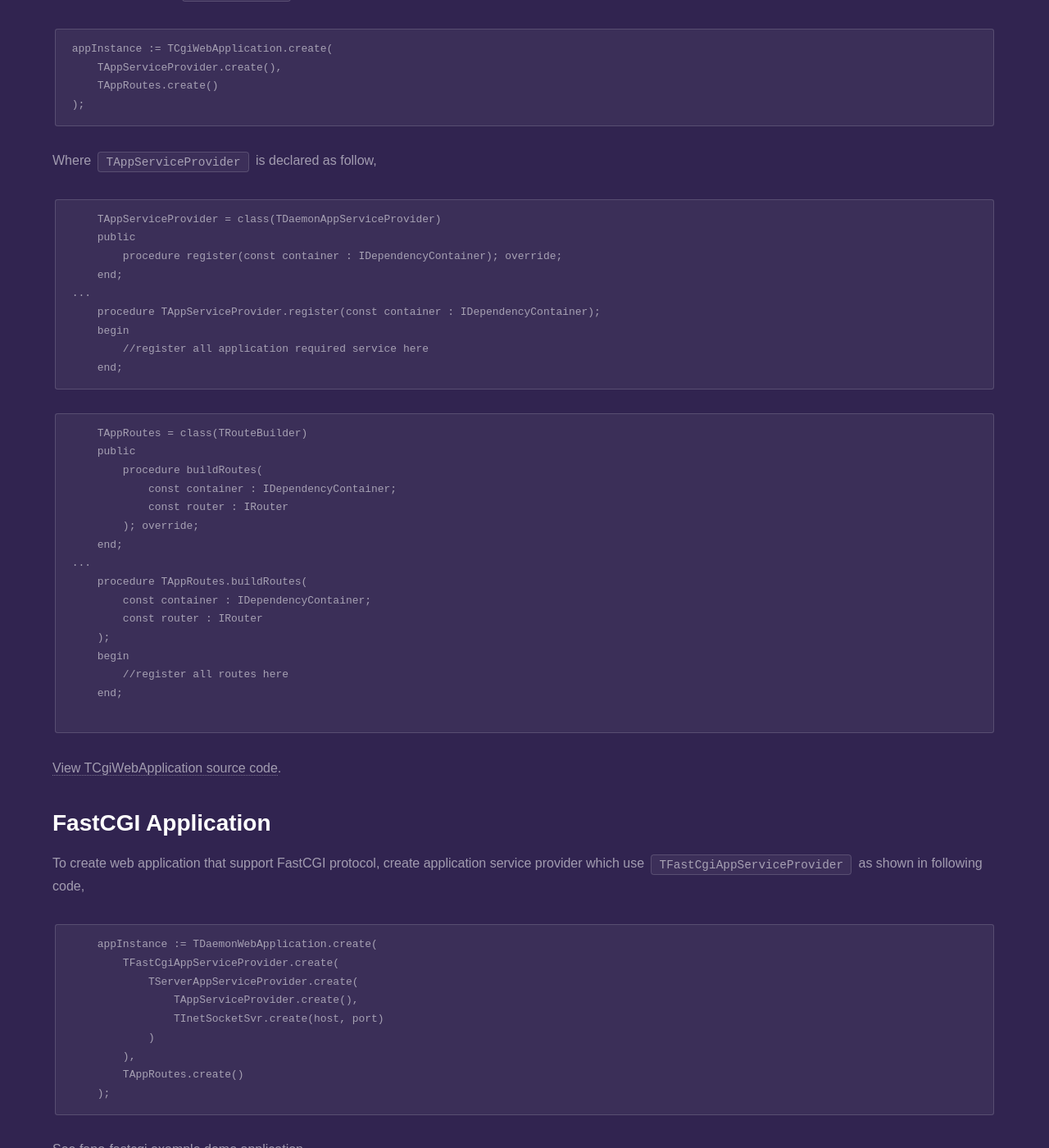
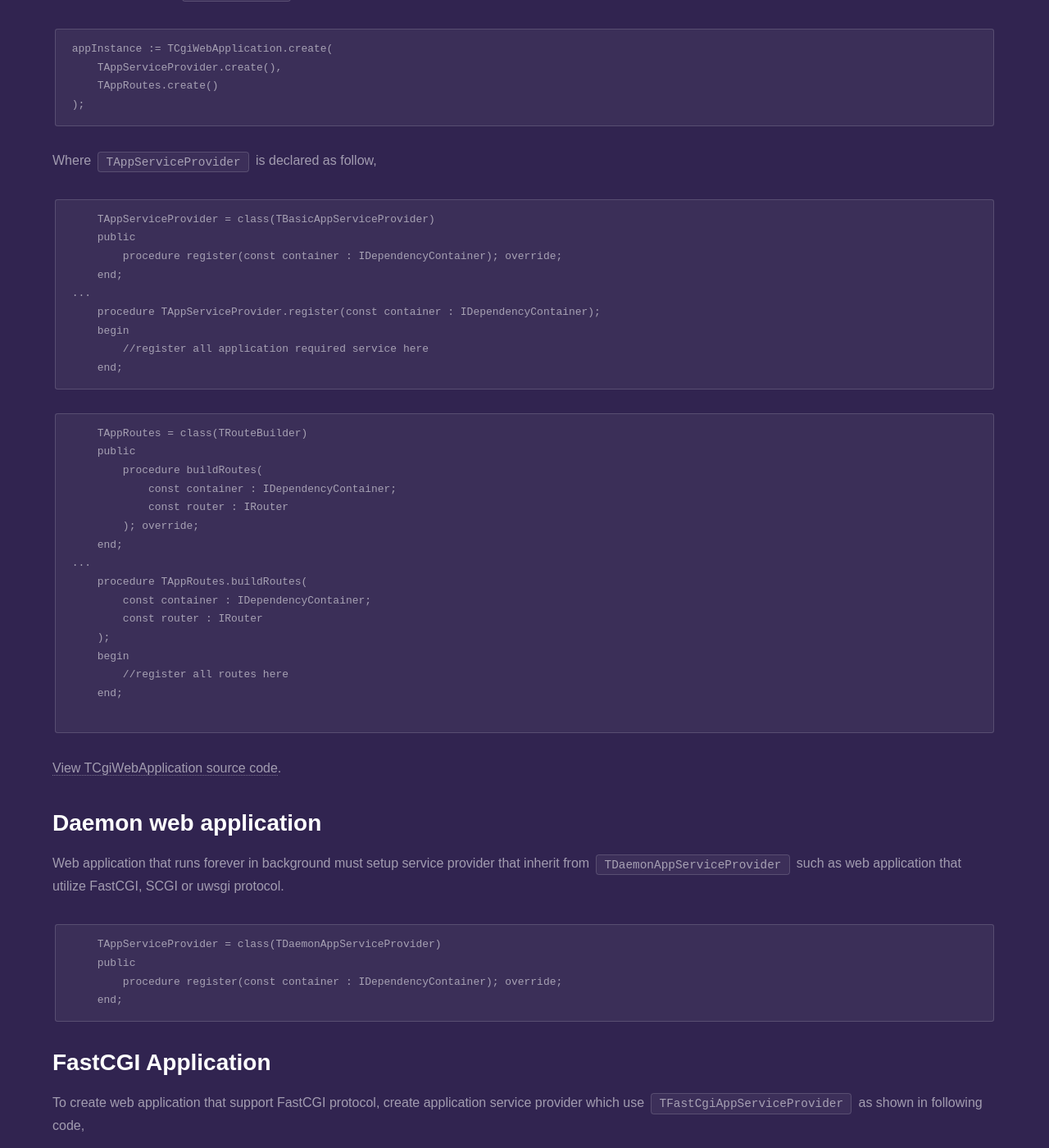
Before and after one commit to fanoframework/fanoframework.github.io, a Jekyll site: the page built from working-with-application/index.md, in a window 1280 px wide and 1400 px high, scrolled down 1161 px. Shown: the whole window at 82% size. Built offline with Jekyll 4.4.1, drawn with Linux system fonts in a browser that asks for light colours; our own code applies the rules of GitHub Pages for plain Markdown files; some of the changed text lies outside the part shown.

Commit message:
improve content about application service provider

````diff
--- a/working-with-application/index.md
+++ b/working-with-application/index.md
@@ -39,7 +39,7 @@ appInstance := TCgiWebApplication.create(
 Where `TAppServiceProvider` is declared as follow,
 
 ```
-    TAppServiceProvider = class(TDaemonAppServiceProvider)
+    TAppServiceProvider = class(TBasicAppServiceProvider)
     public
         procedure register(const container : IDependencyContainer); override;
     end;
@@ -70,6 +70,17 @@ Where `TAppServiceProvider` is declared as follow,
 ```
 
 [View TCgiWebApplication source code](https://github.com/fanoframework/fano/blob/master/App/Implementations/Cgi/AppImpl.pas).
+
+## Daemon web application
+
+Web application that runs forever in background must setup service provider that inherit from `TDaemonAppServiceProvider` such as web application that utilize FastCGI, SCGI or uwsgi  protocol.
+
+```
+    TAppServiceProvider = class(TDaemonAppServiceProvider)
+    public
+        procedure register(const container : IDependencyContainer); override;
+    end;
+```
 
 ## FastCGI Application
 
@@ -155,7 +166,7 @@ Implementation of IWebApplication that run as standalone web server is not yet i
 
 ## Application implementation which support Rack-like protocol
 
-Implementation of IWebApplication that implements Rack-like protocol, currently, is still under development.
+Implementation of `IWebApplication` that implements Rack-like protocol, currently, is still under development.
 
 - [Ruby Rack](https://rack.github.io/)
 - [Prack](https://github.com/piradoiv/Prack)
````
